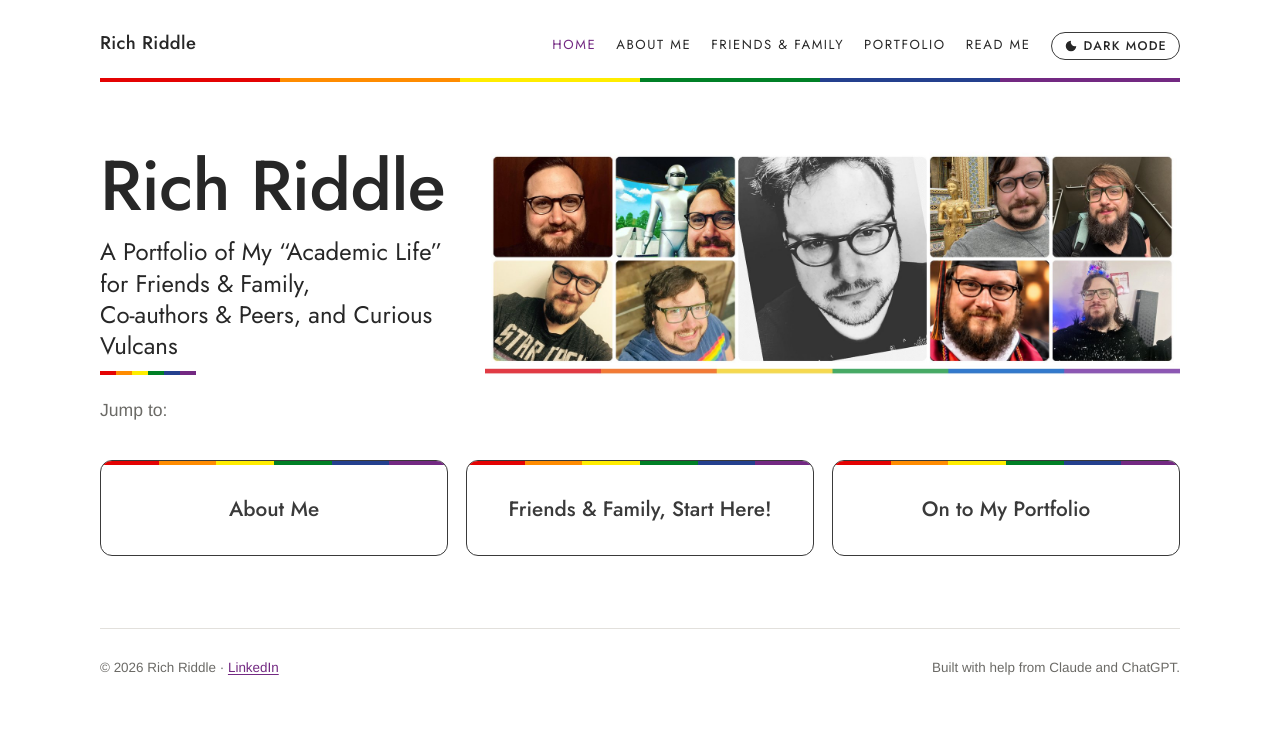
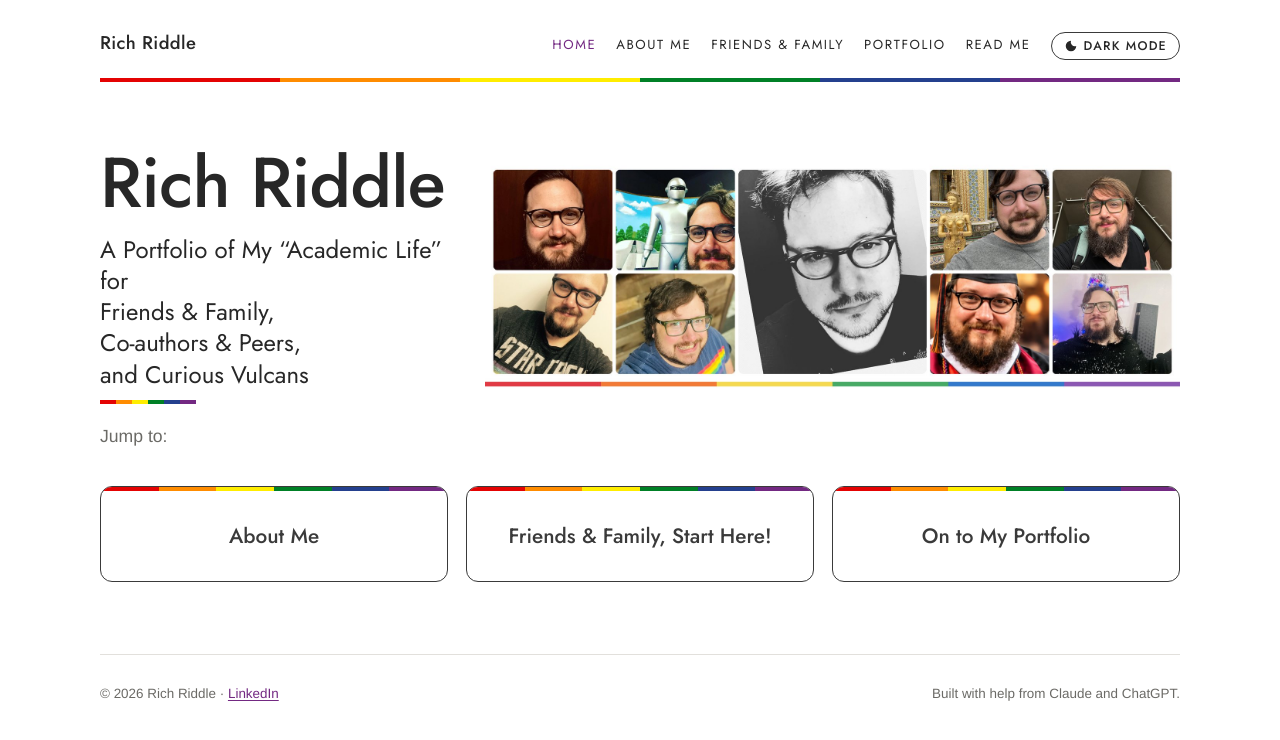
Before and after one commit to prof-richriddle/portfolio, a Jekyll site: the page built from index.html, in a window 1280 px wide. Shown: the top 740 px of the page. Built offline with Jekyll 4.4.1, drawn with Linux system fonts in a browser that asks for light colours.

Commit message:
Home: each audience on its own line in the title
Co-Authored-By: Claude Opus 5.5 <noreply@anthropic.com>
Claude-Session: https://claude.ai/code/session_01LKxkcfdpkeKgywibvvsXFB

```diff
--- a/assets/css/style.css
+++ b/assets/css/style.css
@@ -333,3 +333,4 @@ nav.top li.toggle-li { display: flex; align-items: center; }
 .steps-lead { margin: 0 0 18px; font-size: 1.05rem; color: var(--muted); }
 
 .nowrap { white-space: nowrap; }
+.home-tag .tag-line { display: block; white-space: nowrap; }
--- a/index.html
+++ b/index.html
@@ -5,7 +5,7 @@ layout: default
   <div class="home-hero">
   <div class="home-id">
   <h1>Rich Riddle</h1>
-  <p class="home-tag">A Portfolio of My <span class="nowrap">“Academic Life”</span> for <span class="nowrap">Friends &amp; Family,</span> <span class="nowrap">Co-authors &amp; Peers,</span> and Curious Vulcans</p>
+  <p class="home-tag">A Portfolio of My <span class="nowrap">“Academic Life”</span> for <span class="tag-line">Friends &amp; Family,</span> <span class="tag-line">Co-authors &amp; Peers,</span> <span class="tag-line">and Curious Vulcans</span></p>
   </div>
   <figure class="banner">
     <img src="{{ '/assets/images/about-banner.jpg' | relative_url }}" width="1800" height="600" alt="A collage of nine photos of Rich Riddle: in front of a wood door; a selfie with a giant silver robot statue; a large black-and-white portrait in the center; in front of an ornate gold temple statue; in a stairwell with a backpack; in a Star Trek T-shirt; smiling in a blue T-shirt with a rainbow stripe; in a graduation cap and gown; and in a sparkly sweater by a Christmas tree.">
```
